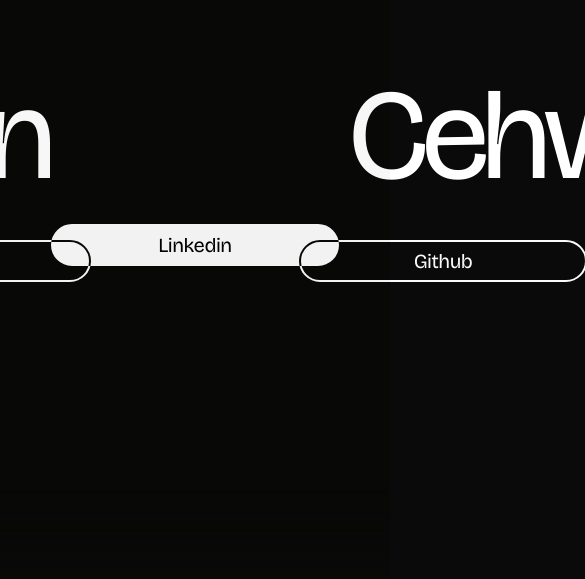
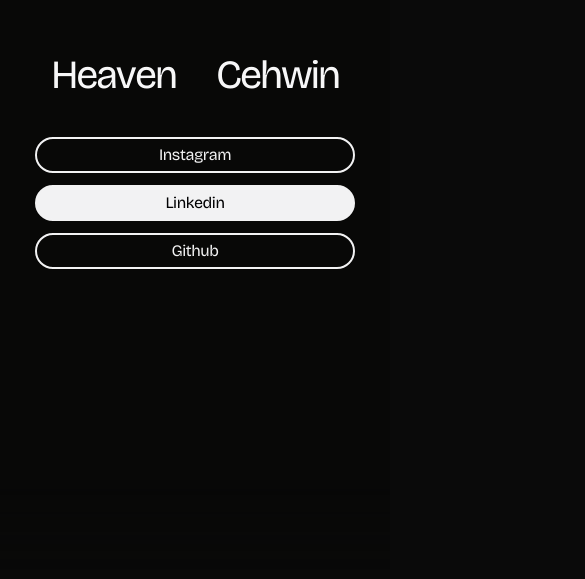
Before and after one commit to Cehmenang/personal-portfolio, a Next.js app: page / in a window 390 px wide. Shown: the part 265-844 px from the top of the page, 585 px wide, since content can reach past the window. Built offline with nearby package versions, Linux system fonts and the light colour scheme.

Commit message:
Staging Project Gw ke Github3

```diff
--- a/components/name/BaseName.tsx
+++ b/components/name/BaseName.tsx
@@ -14,14 +14,31 @@
 
 const contacts = [
   { name: "Instagram", link: "https://www.instagram.com/cehmenang" },
-    { name: "Linkedin", link: "www.linkedin.com/in/heaven-cehwin-703896238" },
+  { name: "Linkedin", link: "https://www.linkedin.com/in/heaven-cehwin-703896238" },
   { name: "Github", link: "https://github.com/Cehmenang" },
 ]
 
+export default function BaseName() {
 
-export default function BaseName(){
+  useEffect(() => {
+    const mm = gsap.matchMedia()
 
-  useEffect(()=>{
+    // target fontSize & gap beda per breakpoint
+    mm.add(
+      {
+        isMobile: "(max-width: 639px)",
+        isTablet: "(min-width: 640px) and (max-width: 1023px)",
+        isDesktop: "(min-width: 1024px)",
+      },
+      (context) => {
+        const { isMobile, isTablet } = context.conditions as {
+          isMobile: boolean
+          isTablet: boolean
+        }
+
+        const targetFontSize = isMobile ? "40px" : isTablet ? "72px" : "128px"
+        const targetGap = isMobile ? "40" : isTablet ? "150" : "300"
+
         const tl = gsap.timeline()
         tl.from(".front-name", {
           opacity: 0,
@@ -36,16 +53,16 @@
           y: 30
         }, "<=.4")
         .to(".base-name-inner", {
-        fontSize: "128px",
+          fontSize: targetFontSize,
           duration: 1,
         }, "<=1")
         .addLabel("reveal", "<=1")
         .to(".base-name-inner", {
-        gap: "300",
+          gap: targetGap,
           duration: .5,
           ease: "sine"
         }, "reveal")
-    .from(".base-shown",{
+        .from(".base-shown", {
           rotate: 6,
           scale: 0,
           duration: 1.5,
@@ -63,6 +80,12 @@
           duration: .2,
         })
 
+        return () => {
+          tl.kill()
+        }
+      }
+    )
+
     const parallax = gsap.to(".image-shader-wrapper", {
       y: "20%",
       ease: "none",
@@ -75,6 +98,7 @@
     })
 
     return () => {
+      mm.revert()
       parallax.scrollTrigger?.kill()
       parallax.kill()
     }
@@ -82,53 +106,50 @@
   }, [])
 
   return (
-    <div className="base relative bg-neutral-950 h-dvh">
+    <div className="base relative bg-neutral-950 h-dvh overflow-hidden">
 
-      <div className="base-shown w-full bg-neutral-950 absolute inset-0 brightness-75 hue-shift overflow-hidden"
+      <div
+        className="base-shown w-full bg-neutral-950 absolute inset-0 brightness-75 hue-shift overflow-hidden"
         style={{
           height: "110dvh",
           maskImage: "linear-gradient(to bottom, black 0%, black 80%, transparent 100%)",
           WebkitMaskImage: "linear-gradient(to bottom, black 0%, black 80%, transparent 100%)"
         }}
       >
-
         <div className="absolute inset-0 image-shader-wrapper">
           <ImageShader />
         </div>
         <div className="absolute inset-0 mix-blend-screen">
           <ShaderBackground />
         </div>
-
       </div>
 
-      <div className="base-name w-full h-dvh flex flex-col items-center justify-center absolute">
+      <div className="base-name w-full h-dvh flex flex-col items-center justify-center absolute px-4">
 
-
-        <div className="base-name-inner font-primary flex items-center justify-center text-[80px] gap-x-10 tracking-tighter">
+        <div className="base-name-inner font-primary flex flex-wrap items-center justify-center text-[36px] sm:text-[56px] lg:text-[80px] gap-x-4 sm:gap-x-6 lg:gap-x-10 tracking-tighter text-center">
 
           <div className="depan flex">
-            {front.map((txt: string, idx: number)=>{
-              return <h1 key={idx} className="front-name text-neutral-50 mix-blend-difference">{txt}</h1>
-            })}
+            {front.map((txt: string, idx: number) => (
+              <h1 key={idx} className="front-name text-neutral-50 mix-blend-difference">{txt}</h1>
+            ))}
           </div>
           <div className="depan flex">
-            {back.map((txt: string, idx: number)=>{
-              return <h1 key={idx} className="back-name text-neutral-50 mix-blend-difference">{txt}</h1>
-            })}
+            {back.map((txt: string, idx: number) => (
+              <h1 key={idx} className="back-name text-neutral-50 mix-blend-difference">{txt}</h1>
+            ))}
           </div>
 
         </div>
 
-        <div className="contact-me flex items-center">
-  {contacts.map((ctx, idx)=>{
-    const offsetY = idx % 2 === 0 ? "translate-y-2" : "-translate-y-2"
-
+        <div className="contact-me flex flex-col sm:flex-row items-center mt-8 sm:mt-0 gap-3 sm:gap-0 w-full sm:w-auto max-w-xs sm:max-w-none">
+          {contacts.map((ctx, idx) => {
+            const offsetY = idx % 2 === 0 ? "sm:translate-y-2" : "sm:-translate-y-2"
             return (
               <Link
                 key={idx}
                 href={ctx.link}
                 target="_blank"
-        className={`contact-item text-neutral-50 font-primary tracking-tight border-2 border-neutral-50 py-1 w-72 text-center rounded-full text-[20px] mix-blend-difference transition ${offsetY} ${idx !== 0 ? "-ml-10" : ""} ${idx%2 == 0 ? "hover:bg-neutral-50 hover:text-neutral-950" : "bg-neutral-50 text-neutral-950 hover:bg-neutral-800/20 hover:text-neutral-50"}`}
+                className={`contact-item text-neutral-50 font-primary tracking-tight border-2 border-neutral-50 py-1 w-full sm:w-72 text-center rounded-full text-[16px] sm:text-[20px] mix-blend-difference transition ${offsetY} ${idx !== 0 ? "sm:-ml-10" : ""} ${idx % 2 == 0 ? "hover:bg-neutral-50 hover:text-neutral-950" : "bg-neutral-50 text-neutral-950 hover:bg-neutral-800/20 hover:text-neutral-50"}`}
               >
                 {ctx.name}
               </Link>
--- a/components/works/WorksMain.tsx
+++ b/components/works/WorksMain.tsx
@@ -112,7 +112,7 @@
     <section
       ref={sectionRef}
       id="work"
-      className="relative w-full bg-neutral-950 text-neutral-50 px-6 md:px-12 py-24 md:py-32 overflow-hidden font-[var(--font-second)]"
+      className="relative w-full bg-neutral-950 text-neutral-50 px-6 md:px-12 py-24 md:py-32 overflow-hidden font-[var(--font-second)] h-[2000px]"
     >
       {/* decorative background category stack */}
       <div
--- a/components/works/experience/ExperienceDetailView.tsx
+++ b/components/works/experience/ExperienceDetailView.tsx
@@ -95,10 +95,10 @@
       className="w-full bg-neutral-950 text-neutral-50 px-6 md:px-12 py-24 md:py-32 font-[var(--font-second)]"
     >
       <Link
-        href="/work"
+        href="/"
         className="ed-back inline-flex items-center gap-2 text-sm text-neutral-500 hover:text-neutral-50 transition-colors"
       >
-        ← All Work
+        ← Back
       </Link>
 
       <div className="mt-8 mb-6">
@@ -112,7 +112,7 @@
         <span className="ed-meta text-sm uppercase tracking-wider text-neutral-600">{exp.year}</span>
       </div>
 
-      <p className="ed-description text-neutral-300 text-lg leading-relaxed max-w-2xl mb-20">
+      <p className="ed-description text-neutral-300 text-lg leading-relaxed w-full md:w-[90%] text-justify mb-20">
         {exp.description}
       </p>
 
```
Lines whose indentation alone changed are shown as unchanged.
